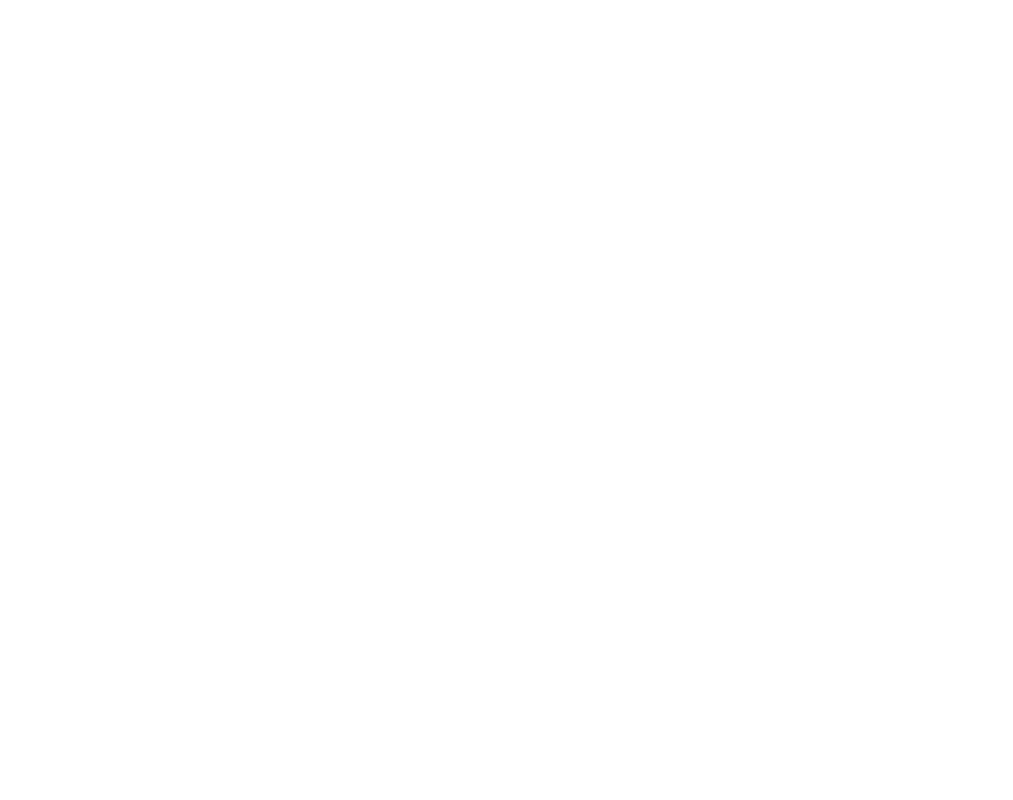
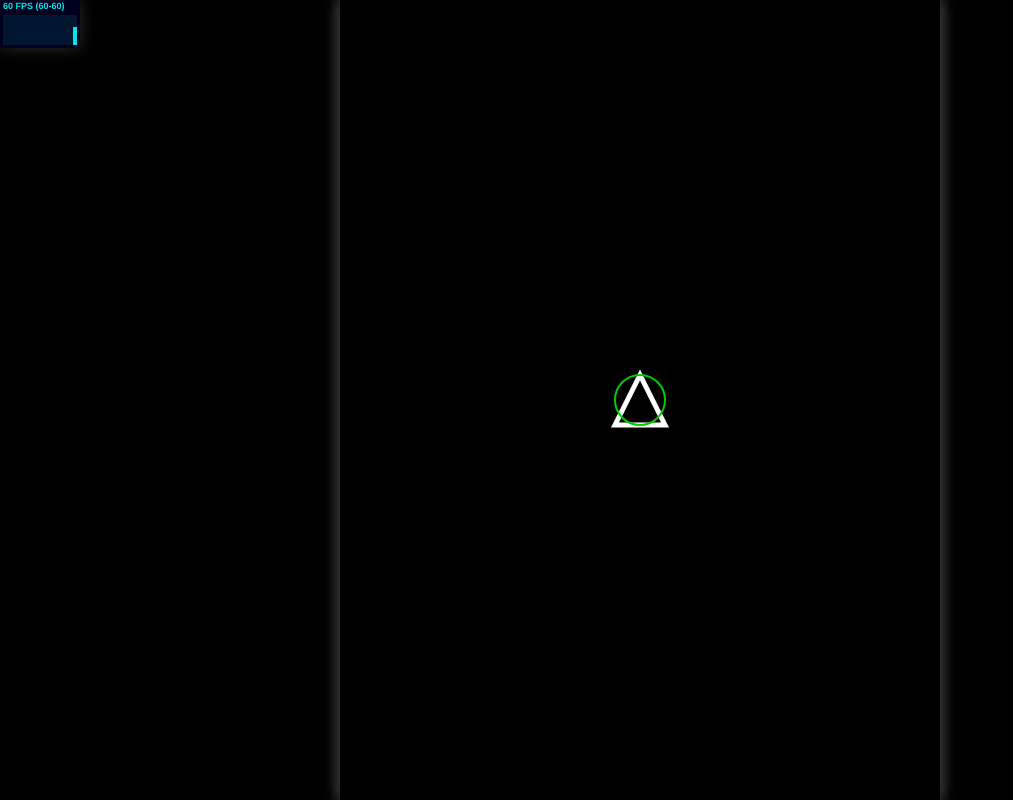
Before and after one commit to gregpabian/cybershmup-js13k, a website: page src/index.html in a window 1280 px wide. Shown: the whole page, without its empty margins (0-1013 px from the left). Drawn offline with Linux system fonts and the light colour scheme.

Commit message:
#14, #15, #16, #21 - first works on the POC - mouse/keyboard controls

```diff
--- a/src/index.html
+++ b/src/index.html
@@ -1,23 +1,40 @@
 <!DOCTYPE html>
 <html lang="en">
 <head>
-	<meta charset="UTF-8">
-	<title>Captain Reverso</title>
+  <meta charset="utf-8">
+  <title>CyberShmup</title>
   <!-- ref:inlinecss build/style.min.css -->
   <link rel="stylesheet" href="style.css">
   <!-- endref -->
+  <meta name="mobile-web-app-capable" content="yes">
+  <meta name="apple-mobile-web-app-capable" content="yes">
+  <meta name="apple-mobile-web-app-status-bar-style" content="black">
+  <meta name=viewport content="width=480, user-scalable=no">
 </head>
 <body>
-	<div id="wrap">
-		<canvas id="cm"></canvas>
-		<canvas id="cfg"></canvas>
+  <div id="w">
+    <canvas id="m"></canvas>
+    <canvas id="fx"></canvas>
+    <canvas id="ui"></canvas>
   </div>
   <script>
     <!-- ref:include source -->
     <!-- endref -->
   </script>
   <!-- ref:remove -->
+  <script src="lib/stats.js"></script>
+  <script>
+    var stats = new Stats();
+    stats.showPanel(0);
+		document.body.appendChild(stats.dom);
+  </script>
   <script src="js/_definitions.js"></script>
+  <script src="js/utils.js"></script>
+  <script src="js/vector.js"></script>
+  <script src="js/controls.js"></script>
+  <script src="js/ship.js"></script>
+  <script src="js/player.js"></script>
+  <script src="js/init.js"></script>
   <script src="js/game.js"></script>
   <!-- endref -->
 </body>
--- a/src/js/_definitions.js
+++ b/src/js/_definitions.js
@@ -0,0 +1,9 @@
+var isMobile = 'ontouchstart' in document;
+
+var width = isMobile ? 480 : 600;
+var height = isMobile ? 640 : 800;
+var scale = 1;
+var wx = 0;
+var wy = 0;
+
+var TWO_PI = 2 * Math.PI;
--- /dev/null
+++ b/src/js/controls.js
@@ -0,0 +1,82 @@
+/* global cfx, scale, clamp, width, height, isMobile */
+
+var mx = isMobile ? -1 : 0;
+var my = isMobile ? -1 : 0;
+
+var kl = 0;
+var kr = 0;
+var ku = 0;
+var kd = 0;
+
+
+var a1 = false;
+var a2 = false;
+var a3 = false;
+
+if (isMobile) {
+  document.addEventListener('touchstart', touchMove);
+  document.addEventListener('touchmove', touchMove);
+  document.addEventListener('touchend', touchEnd);
+  document.addEventListener('touchcancel', touchEnd);
+} else {
+  document.addEventListener('keydown', handleKeyDown);
+  document.addEventListener('keyup', handleKeyUp);
+}
+
+function touchMove(event) {
+  event.preventDefault();
+
+  var touch = event.touches[0];
+  var pos = cfx.getBoundingClientRect();
+  mx = clamp((touch.clientX - pos.left) / scale, 0, width);
+  my = clamp((touch.clientY - pos.top) / scale, 0, height);
+}
+
+function touchEnd(event) {
+  event.preventDefault();
+
+  var touch = event.touches[0];
+
+  if (!touch) {
+    mx = my = -1;
+  }
+}
+
+function handleKeyDown(event) {
+  var dx = 0;
+  var dy = 0;
+
+  switch (event.which) {
+    case 13: a2 = true; break; // enter
+    case 27: a3 = true; break; // escape
+    case 32: a1 = true; break; // space
+    case 37: case 65: kl = 1; break; // left, a
+    case 38: case 87: ku = 1; break; // up, w
+    case 39: case 68: kr = 1; break; // right, d
+    case 40: case 83: kd = 1; break; // down, s
+  }
+
+  mx = dx;
+  my = dy;
+}
+
+function handleKeyUp(event) {
+  switch (event.which) {
+    case 13: a2 = false; break; // enter
+    case 27: a3 = false; break; // escape
+    case 32: a1 = false; break; // space
+    case 37: case 65: kl = 0; break; // left, a
+    case 38: case 87: ku = 0; break; // up, w
+    case 39: case 68: kr = 0; break; // right, d
+    case 40: case 83: kd = 0; break; // down, s
+  }
+}
+
+function handleKeys() {
+  mx = my = 0;
+
+  if (kl) mx--;
+  if (kr) mx++;
+  if (ku) my--;
+  if (kd) my++;
+}
--- a/src/js/game.js
+++ b/src/js/game.js
@@ -0,0 +1,43 @@
+/* global performance, width, height, ctx, ctxUI, drawShip, updatePlayer, handleKeys, isMobile, player */
+
+requestAnimationFrame(render);
+
+var last = 0;
+var dt = 0;
+
+function render(now) {
+  stats.begin();
+  dt = now - last;
+	last = now;
+
+	update();
+
+  renderUI();
+  renderGame();
+  renderFX();
+  stats.end();
+  requestAnimationFrame(render);
+}
+
+function renderUI() {
+  ctxUI.clearRect(0, 0, width, height);
+}
+
+function renderGame() {
+  ctx.clearRect(0, 0, width, height);
+  ctx.save();
+// 	ctx.translate(Math.round(camera.x) + camera.sx, Math.round(camera.y) + camera.sy);
+
+  drawShip(player);
+
+	ctx.restore();
+}
+
+function renderFX() {
+
+}
+
+function update() {
+  if (!isMobile) handleKeys();
+  updatePlayer();
+}
--- /dev/null
+++ b/src/js/init.js
@@ -0,0 +1,30 @@
+/* global width, height, scale, isMobile, makeShip */
+
+var cm = document.getElementById('m');
+var cfx = document.getElementById('fx');
+var cui = document.getElementById('ui');
+var wrapper = document.getElementById('w');
+
+cm.width = cui.width = cfx.width = width;
+cm.height = cui.height = cfx.height = height;
+
+var ctx = cm.getContext('2d');
+var ctxUI = cm.getContext('2d');
+var gl = cfx.getContext('webgl') || cfx.getContext('experimental-webgl');
+
+addEventListener(isMobile ? 'orientationchange' : 'resize', resize);
+
+function resize() {
+  var ww = window.innerWidth;
+  var wh = window.innerHeight;
+
+  scale = Math.min(1 / Math.max(width / ww, height / wh), 1);
+
+  wrapper.style.webkitTransform = 'scale(' + (scale) + ')';
+  wrapper.style.top = ~~((wh - (height * scale)) / 2) + 'px';
+  wrapper.style.left = ~~((ww - (width * scale)) / 2) + 'px';
+}
+
+resize();
+
+var player = makeShip([50, -0.5, 0.5, 0, -0.5, 0.5, 0.5], '#fff', width / 2, height / 2);
--- /dev/null
+++ b/src/js/player.js
@@ -0,0 +1,20 @@
+/* global player, mx, my, updateShip, isMobile, vectorNormalize, vectorDistance, vectorMultiply, vectorSubtract, width */
+
+function updatePlayer() {
+  var v = [0, 0];
+
+  if (isMobile) {
+    if (mx >= 0 && my >= 0) {
+      var d = vectorDistance(player[2], [mx, my]);
+
+      v = vectorSubtract([mx, my], player[2]);
+      v = vectorNormalize(v);
+      v = vectorMultiply(v, d / width * player[4]);
+    }
+  } else {
+    v = vectorNormalize([mx, my]);
+    v = vectorMultiply(v, 6);
+  }
+
+  updateShip(player, v, 1);
+}
--- /dev/null
+++ b/src/js/ship.js
@@ -0,0 +1,80 @@
+/* global ctx, dt, TWO_PI, vectorAdd, vectorMultiply, width, height */
+
+var drag = 0.90;
+
+function makeShip(shape, color, x, y, s) {
+  return [
+    shape,
+    color,
+    [x || 0, y || 0], // position
+    [0, 0], // velocity
+    s || 10 // speed
+  ];
+}
+
+function drawShip(ship) {
+  ctx.save();
+  ctx.translate(ship[2][0], ship[2][1]);
+  ctx.lineWidth = 5;
+  ctx.lineCap= 'round';
+  ctx.strokeStyle = ship[1];
+  ctx.beginPath();
+
+  var size = ship[0][0];
+
+  for (var i = 1; i < ship[0].length; i += 2) {
+    ctx.lineTo(ship[0][i] * size, ship[0][i + 1] * size);
+  }
+
+  ctx.closePath();
+  ctx.stroke();
+
+  ctx.beginPath()
+  ctx.arc(0, 0, size / 2, 0, TWO_PI);
+  ctx.strokeStyle = '#0c0';
+  ctx.lineWidth = 2;
+  ctx.stroke();
+
+  ctx.restore();
+}
+
+function updateShip(ship, v, constrain) {
+  // update speed vector
+  ship[3] = vectorAdd(ship[3], v);
+
+  // apply drag
+  ship[3] = vectorMultiply(ship[3], drag);
+
+  // calculate movement vector
+  var d = vectorMultiply(ship[3], ship[4] * dt / 1000);
+
+
+  if (constrain) {
+    var size = ship[0][0];
+    var e = ship[2][0] + d[0] - size / 2;
+
+    if (e < 0) {
+      d[0] -= e;
+    }
+
+    e = ship[2][0] + d[0] + size / 2;
+
+    if (e > width) {
+      d[0] -= e - width;
+    }
+
+    e = ship[2][1] + d[1] - size / 2;
+
+    if (e < 0) {
+      d[1] -= e;
+    }
+
+    e = ship[2][1] + d[1] + size / 2;
+
+    if (e > height) {
+      d[1] -= e - height;
+    }
+  }
+
+  ship[2] = vectorAdd(ship[2], d);
+}
--- /dev/null
+++ b/src/js/utils.js
@@ -0,0 +1,3 @@
+function clamp(number, min, max) {
+  return number < min ? min : number > max ? max : number;
+}
--- /dev/null
+++ b/src/js/vector.js
@@ -0,0 +1,32 @@
+function vectorLength(v) {
+  return Math.sqrt(v[0] * v[0] + v[1] * v[1]);
+}
+
+function vectorNormalize(v) {
+  var l = vectorLength(v);
+
+  if (l === 0) {
+    return [0, 0];
+  }
+
+  return [v[0] / l, v[1] / l];
+}
+
+function vectorDistance(v1, v2) {
+  var dx = v2[0] - v1[0];
+	var dy = v2[1] - v1[1];
+
+	return Math.sqrt(dx * dx + dy * dy);
+}
+
+function vectorMultiply(v, s) {
+  return [v[0] * s, v[1] * s];
+}
+
+function vectorAdd(v1, v2) {
+  return [v1[0] + v2[0], v1[1] + v2[1]];
+}
+
+function vectorSubtract(v1, v2) {
+  return [v1[0] - v2[0], v1[1] - v2[1]];
+}
--- /dev/null
+++ b/src/lib/stats.js
@@ -0,0 +1,5 @@
+// stats.js - http://github.com/mrdoob/stats.js
+var Stats=function(){function h(a){c.appendChild(a.dom);return a}function k(a){for(var d=0;d<c.children.length;d++)c.children[d].style.display=d===a?"block":"none";l=a}var l=0,c=document.createElement("div");c.style.cssText="position:fixed;top:0;left:0;cursor:pointer;opacity:0.9;z-index:10000";c.addEventListener("click",function(a){a.preventDefault();k(++l%c.children.length)},!1);var g=(performance||Date).now(),e=g,a=0,r=h(new Stats.Panel("FPS","#0ff","#002")),f=h(new Stats.Panel("MS","#0f0","#020"));
+if(self.performance&&self.performance.memory)var t=h(new Stats.Panel("MB","#f08","#201"));k(0);return{REVISION:16,dom:c,addPanel:h,showPanel:k,begin:function(){g=(performance||Date).now()},end:function(){a++;var c=(performance||Date).now();f.update(c-g,200);if(c>e+1E3&&(r.update(1E3*a/(c-e),100),e=c,a=0,t)){var d=performance.memory;t.update(d.usedJSHeapSize/1048576,d.jsHeapSizeLimit/1048576)}return c},update:function(){g=this.end()},domElement:c,setMode:k}};
+Stats.Panel=function(h,k,l){var c=Infinity,g=0,e=Math.round,a=e(window.devicePixelRatio||1),r=80*a,f=48*a,t=3*a,u=2*a,d=3*a,m=15*a,n=74*a,p=30*a,q=document.createElement("canvas");q.width=r;q.height=f;q.style.cssText="width:80px;height:48px";var b=q.getContext("2d");b.font="bold "+9*a+"px Helvetica,Arial,sans-serif";b.textBaseline="top";b.fillStyle=l;b.fillRect(0,0,r,f);b.fillStyle=k;b.fillText(h,t,u);b.fillRect(d,m,n,p);b.fillStyle=l;b.globalAlpha=.9;b.fillRect(d,m,n,p);return{dom:q,update:function(f,
+v){c=Math.min(c,f);g=Math.max(g,f);b.fillStyle=l;b.globalAlpha=1;b.fillRect(0,0,r,m);b.fillStyle=k;b.fillText(e(f)+" "+h+" ("+e(c)+"-"+e(g)+")",t,u);b.drawImage(q,d+a,m,n-a,p,d,m,n-a,p);b.fillRect(d+n-a,m,a,p);b.fillStyle=l;b.globalAlpha=.9;b.fillRect(d+n-a,m,a,e((1-f/v)*p))}}};"object"===typeof module&&(module.exports=Stats);
--- a/src/style.css
+++ b/src/style.css
@@ -0,0 +1,18 @@
+body {
+  background: #000;
+  padding: 0;
+  margin: 0;
+}
+
+#w {
+  position: absolute;
+  transform-origin: 0 0;
+  -webkit-transform-origin: 0 0;
+}
+
+canvas {
+  position: absolute;
+  top: 0;
+  left: 0;
+  box-shadow: 0 0 15px #333;
+}
```
Lines whose indentation alone changed are shown as unchanged.
